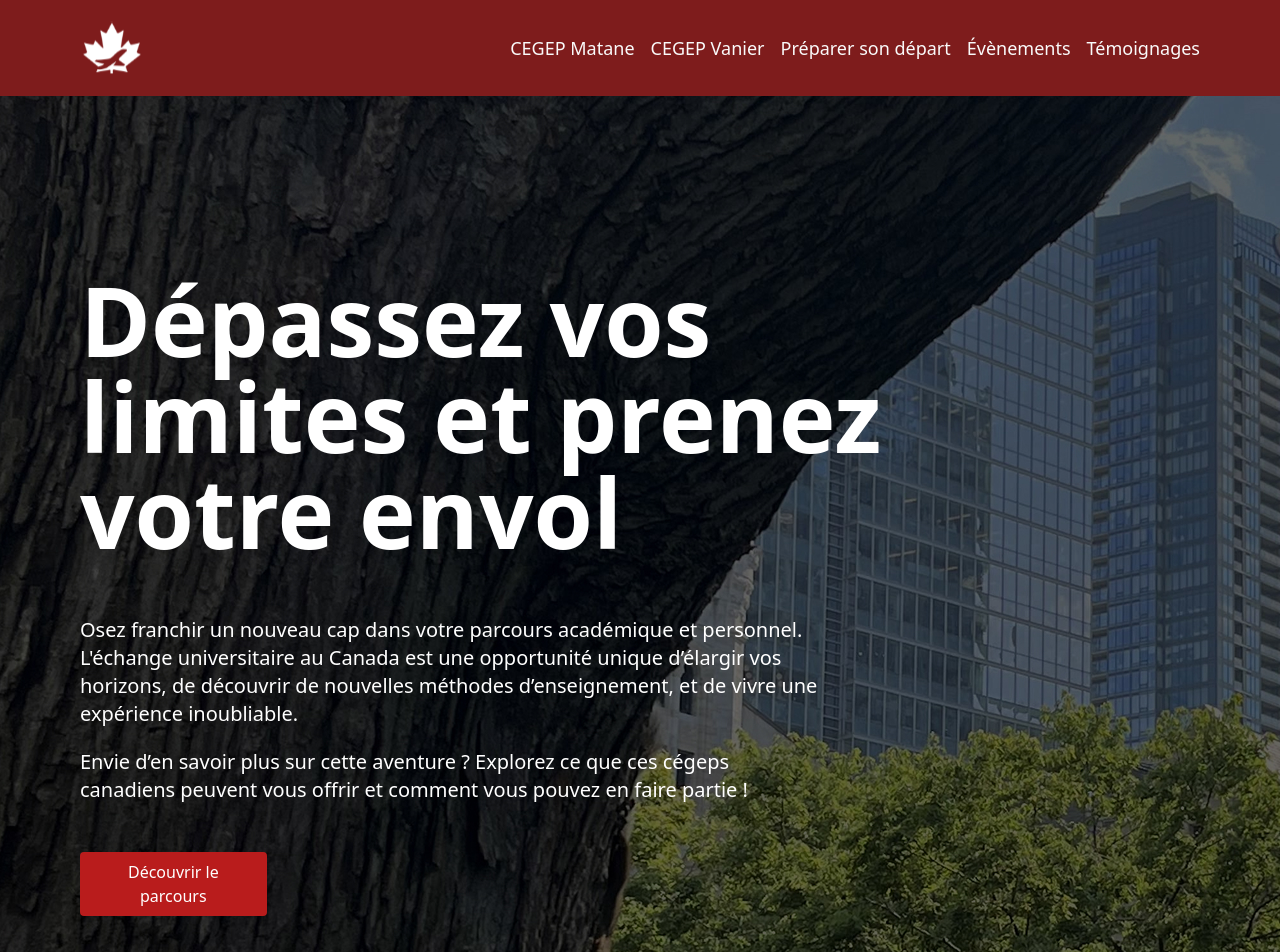
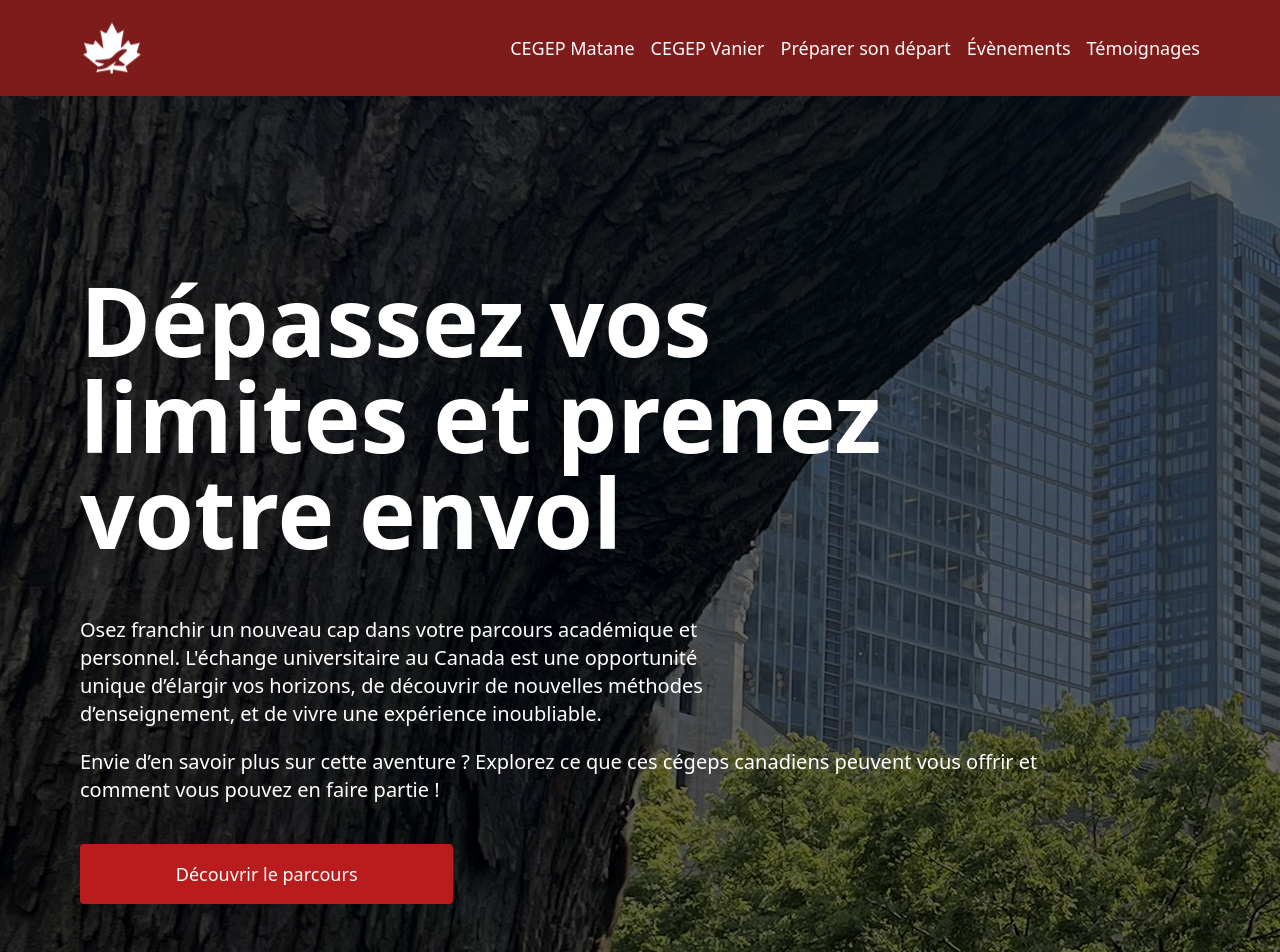
Before and after one commit to MaelleCoquelet/projetco_canada-mcoquelet_pmeloni_hpetit_cvincent, a Nuxt app: page / in a window 1280 px wide. Shown: the top 952 px of the page. Built offline with nearby package versions, Linux system fonts and the light colour scheme; no server answers.

Commit message:
correction de la mise en page de l'accueil

```diff
--- a/pages/index.vue
+++ b/pages/index.vue
@@ -12,18 +12,18 @@ console.log(status.value)
 <template>
   <div>
     <section
-      class=" col-span-12 text-white grid grid-cols-12 bg-[url(/img/mainphoto.jpg)] p-4 sm:p-8 md:p-12 lg:p-16 xl:p-20">
-      <h1 class="col-span-12 text-6xl md:text-8xl font-bold mt-14 sm:mt-14 md:mt-24 col-start-1 col-end-10">
+      class=" md:col-span-12 text-white md:grid md:grid-cols-12 bg-[url(/img/mainphoto.jpg)] p-4 sm:p-8 md:p-12 lg:p-16 xl:p-20">
+      <h1 class="md:col-span-12 text-5xl md:text-8xl font-bold mt-14 sm:mt-14 md:mt-24 md:col-start-1 md:col-end-10">
         Dépassez vos limites et prenez votre envol</h1>
-      <p class="col-span-12 text-lg md:text-xl col-start-1 col-end-9 mt-8 sm:mt-14">Osez franchir un nouveau cap dans
+      <p class="md:col-span-12 text-lg pr-20 md:text-xl md:col-start-1 md:col-end-9 mt-8 sm:mt-14">Osez franchir un nouveau cap dans
         votre parcours académique et personnel. L'échange universitaire au Canada est
         une opportunité unique d’élargir vos horizons, de découvrir de nouvelles méthodes d’enseignement, et de vivre
         une
         expérience inoubliable.</p>
-      <p class="col-span-12 text-lg md:text-xl col-start-1 col-end-9 mt-4 sm:mt-5">Envie d’en savoir plus sur cette
+      <p class="md:col-span-12 text-lg pr-20 md:text-xl md:col-start-1 col-end-9 mt-4 sm:mt-5">Envie d’en savoir plus sur cette
         aventure ? Explorez ce que ces cégeps canadiens peuvent vous offrir et comment
         vous pouvez en faire partie !</p>
-      <button class="bg-red-700 text-white py-2 px-4 rounded mt-12 col-start-1 col-end-3 mb-10">
+      <button class="bg-red-700 text-white py-2 px-4 md:py-4 md:px-8 rounded md:col-start-1 md:col-end-5 my-10 text-lg">
         <a href="/vanier">Découvrir le parcours</a>
       </button>
     </section>
@@ -66,7 +66,7 @@ console.log(status.value)
             </dl>
           </div>
         </div>
-        <p class=" sm:text-xl font-bold text-white p-4 sm:p-8 md:p-12 lg:p-16 xl:p-20"> Un échange riche en
+        <p class=" sm:text-xl font-bold text-white px-4 py-8 sm:p-8 md:p-12 lg:p-16 xl:p-20"> Un échange riche en
           kilomètres… et en poutines !
           En 15 ans d’échanges, nos étudiants ont parcouru 495 630 km.
           Avec 7 étudiants qui partent chaque année, ça fait déjà 142 étudiants qui ont découvert les joies de la vie
```
